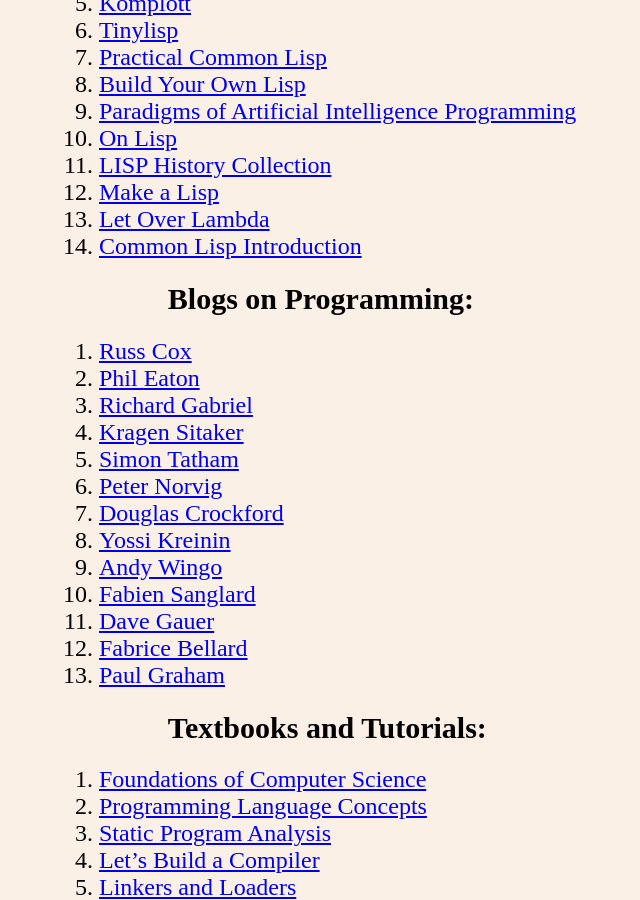
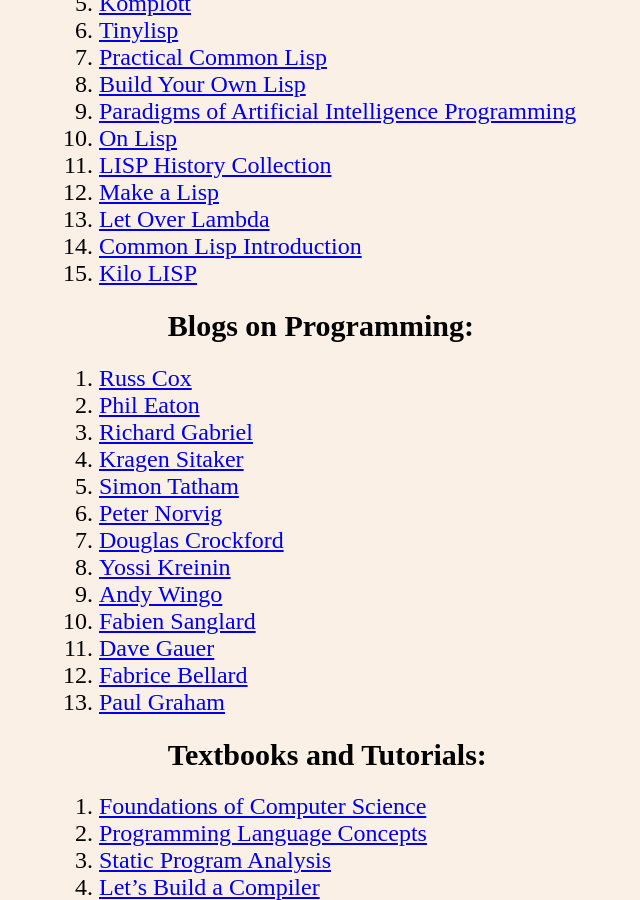
Before and after one commit to TeAeg/teaeg.github.io, a Jekyll site: the page built from index.md, in a window 1280 px wide and 900 px high, scrolled down 1490 px. Shown: the whole window, without its empty margins (37-677 px from the left). Built offline with Jekyll 4.4.1, drawn with Linux system fonts in a browser that asks for light colours; our own code applies the rules of GitHub Pages for plain Markdown files.

Commit message:
Added a link to Holm's Kilo LISP
Added a link to Niels Holm's Kilo LISP

```diff
--- a/index.md
+++ b/index.md
@@ -51,6 +51,7 @@
 12. [Make a Lisp](https://github.com/kanaka/mal)
 13. [Let Over Lambda](https://letoverlambda.com)
 14. [Common Lisp Introduction](https://www.cs.cmu.edu/~dst/LispBook)
+15. [Kilo LISP](https://www.t3x.org/klisp/index.html)
 
 ## Blogs on Programming:
 1. [Russ Cox](https://research.swtch.com)
```
